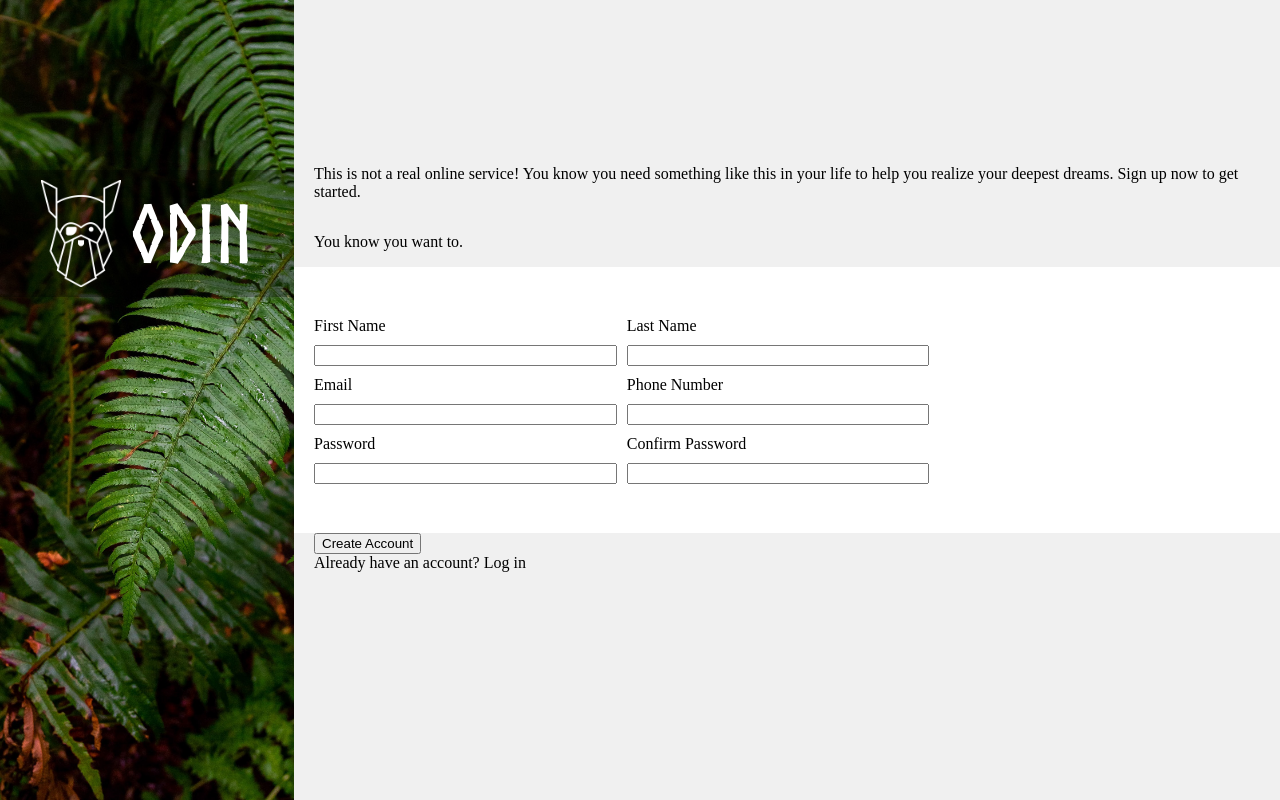
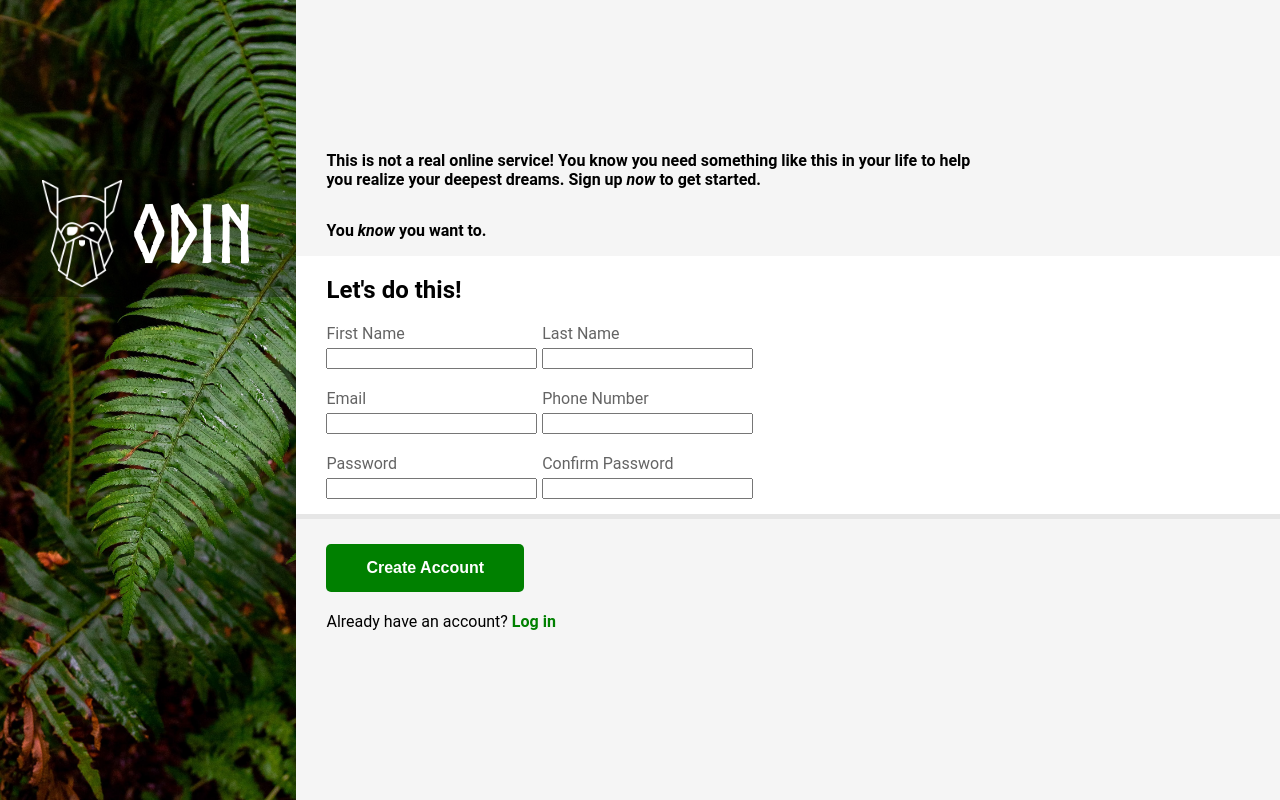
Before and after one commit to MihaiConstantinValcu/Sign-Up-Form, a plain HTML site: page index.html in a window 1280 px wide. Drawn offline with Linux system fonts and the light colour scheme.

Commit message:
Finished layout css

```diff
--- a/index.html
+++ b/index.html
@@ -20,11 +20,12 @@
         </div>
         <main>
             <div class="description">
-                <p>This is not a real online service! You know you need something like this in your life to help you realize your deepest dreams. Sign up now to get started.</p>
+                <p>This is not a real online service! You know you need something like this in your life to help you realize your deepest dreams. Sign up <span>now</span> to get started.</p>
                 <p>You <span class="italic">know</span> you want to.</p>
             </div>
             <div class="sign-up-form">
-                <form action="">
+                <h2>Let's do this!</h2>
+                <form action="" id="form">
                     <label for="first_name">First Name</label>
                     <label for="last_name">Last Name</label>
 
@@ -40,12 +41,12 @@
                     <label for="password">Password</label>
                     <label for="confirm">Confirm Password</label>
 
-                    <input type="password" name="password" id="password">
-                    <input type="password" name="confirm" id="confirm">
+                    <input required type="password" name="password" id="password">
+                    <input required type="password" name="confirm" id="confirm">
                 </form>
             </div>
             <div class="submit">
-                <button>Create Account</button>
+                <button type="submit" form="form">Create Account</button>
                 <div>
                     Already have an account? <span>Log in</span>
                 </div>
--- a/style.css
+++ b/style.css
@@ -1,3 +1,7 @@
+:root {
+    font-family: 'Roboto', sans-serif;
+}
+
 body {
     margin: 0;
     padding: 0;
@@ -55,28 +59,41 @@ main>div {
     justify-content: flex-end;
     align-items: flex-start;
     flex: 1;
-    padding: 0px 20px
+    padding: 0px 30px;
+    padding-right: 30%;
 }
 
 main>div.sign-up-form {
     justify-content: center;
+    box-shadow: 0px 5px rgb(230, 230, 230);
+    z-index: 10;
+}
+
+.sign-up-form h2 {
+    font-size: 1.5em;
 }
 
 main>div.submit {
     justify-content: flex-start;
 }
 
-.description {}
+.description {
+    font-weight: bold;
+}
+
+.description span {
+    font-style: italic;
+}
 
 main>div:nth-of-type(odd) {
-    background-color: rgb(240, 240, 240);
+    background-color: rgb(245, 245, 245);
 }
 
 form {
     display: flex;
     flex-wrap: wrap;
     width: 80%;
-    gap: 10px;
+    gap: 5px;
 }
 
 label,
@@ -84,3 +101,34 @@ input {
     box-sizing: border-box;
     width: 40%;
 }
+
+input {
+    margin-bottom: 15px;
+}
+
+label {
+    color: rgb(100, 100, 100);
+}
+
+.submit {
+    padding-top: 30px;
+    display: flex;
+    flex-direction: column;
+    gap: 20px;
+}
+
+.submit button {
+    padding: 15px 40px;
+    font-size: 1em;
+    font-weight: bold;
+    border: none;
+    border-radius: 5px;
+    background-color: green;
+    color: white;
+}
+
+.submit span {
+    color: green;
+    font-weight: bold;
+    ;
+}
```
